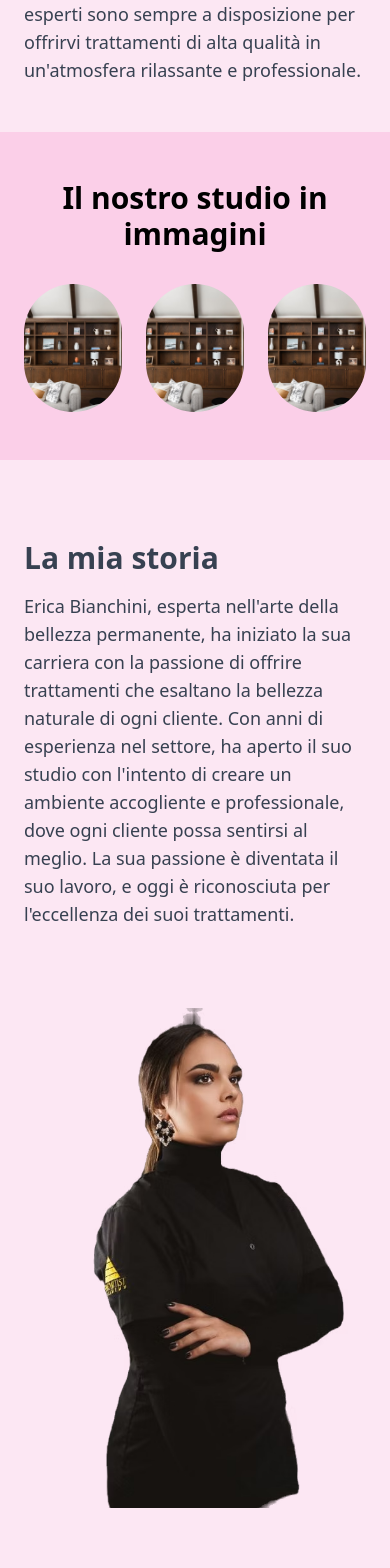
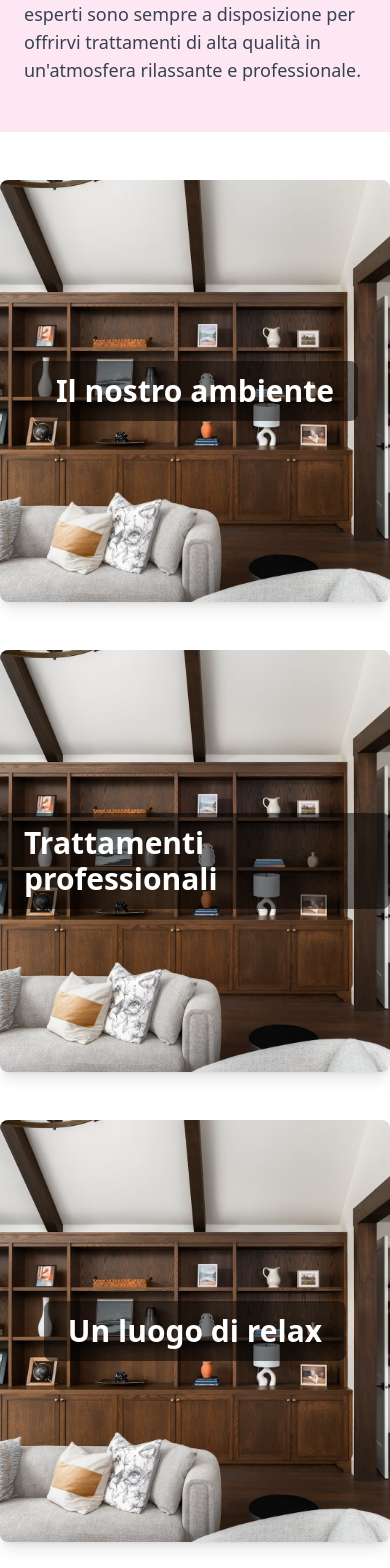
Before and after one commit to DiegoBas17/bellezzaPermanente, a React (Vite) app: page /lo-studio in a window 390 px wide. Shown: the part 1100-2668 px from the top of the page. Built offline with nearby package versions, Linux system fonts and the light colour scheme.

Commit message:
aggiunto effetto parallax e diviso il codice in componenti per facilitare la leggibilità

```diff
--- a/src/components/loStudio/LoStudioPage.jsx
+++ b/src/components/loStudio/LoStudioPage.jsx
@@ -38,35 +38,36 @@ const LoStudioPage = () => {
         </div>
       </section>
 
-      {/* Sezione Foto Tonde */}
-      <section className="bg-pink-200 py-12">
-        <div className="container mx-auto px-6 text-center">
-          <h2 className="text-3xl font-bold mb-8">
-            Il nostro studio in immagini
+      {/* Sezione Foto con Effetto Parallax */}
+      <section className="space-y-12 py-12">
+        {/* Prima immagine */}
+        <div
+          className="w-full h-[50vh] bg-cover bg-center bg-fixed rounded-lg shadow-lg flex items-center justify-center"
+          style={{ backgroundImage: `url(${Random})` }}
+        >
+          <h2 className="text-white text-3xl font-bold bg-black/50 px-6 py-3 rounded-lg">
+            Il nostro ambiente
           </h2>
-          <div className="flex justify-center gap-6">
-            <div className="w-32 h-32 rounded-full overflow-hidden md:w-40 md:h-40 lg:w-48 lg:h-48">
-              <img
-                src={Random}
-                alt="Foto 1"
-                className="w-full h-full object-cover"
-              />
-            </div>
-            <div className="w-32 h-32 rounded-full overflow-hidden md:w-40 md:h-40 lg:w-48 lg:h-48">
-              <img
-                src={Random}
-                alt="Foto 2"
-                className="w-full h-full object-cover"
-              />
-            </div>
-            <div className="w-32 h-32 rounded-full overflow-hidden md:w-40 md:h-40 lg:w-48 lg:h-48">
-              <img
-                src={Random}
-                alt="Foto 3"
-                className="w-full h-full object-cover"
-              />
-            </div>
-          </div>
+        </div>
+
+        {/* Seconda immagine */}
+        <div
+          className="w-full h-[50vh] bg-cover bg-center bg-fixed rounded-lg shadow-lg flex items-center justify-center"
+          style={{ backgroundImage: `url(${Random})` }}
+        >
+          <h2 className="text-white text-3xl font-bold bg-black/50 px-6 py-3 rounded-lg">
+            Trattamenti professionali
+          </h2>
+        </div>
+
+        {/* Terza immagine */}
+        <div
+          className="w-full h-[50vh] bg-cover bg-center bg-fixed rounded-lg shadow-lg flex items-center justify-center"
+          style={{ backgroundImage: `url(${Random})` }}
+        >
+          <h2 className="text-white text-3xl font-bold bg-black/50 px-6 py-3 rounded-lg">
+            Un luogo di relax
+          </h2>
         </div>
       </section>
 
--- a/src/components/navbar/MyTopBar.jsx
+++ b/src/components/navbar/MyTopBar.jsx
@@ -142,7 +142,7 @@ const MyTopBar = () => {
             className="h-14 w-auto object-contain"
           />
           {/* Bottone Menu per mobile */}
-          <button className="md:hidden" onClick={toggleMenu}>
+          <button className="lg:hidden" onClick={toggleMenu}>
             <svg
               xmlns="http://www.w3.org/2000/svg"
               fill="none"
@@ -159,7 +159,7 @@ const MyTopBar = () => {
             </svg>
           </button>
           {/* Menu per desktop */}
-          <div className="hidden md:flex space-x-6">
+          <div className="hidden lg:flex space-x-6">
             {renderMenuItems(
               "cursor-pointer font-semibold px-2 py-1 border-b-2 hover:text-pink-500 hover:border-pink-500"
             )}
@@ -167,7 +167,7 @@ const MyTopBar = () => {
         </nav>
         {/* Menu mobile */}
         {isMenuOpen && (
-          <div className="md:hidden flex flex-col items-center text-white p-4">
+          <div className="lg:hidden flex flex-col items-center text-white p-4">
             {renderMenuItems("py-1 font-semibold text-white px-2")}
           </div>
         )}
--- /dev/null
+++ b/src/components/trattamenti/FaqSections.jsx
@@ -0,0 +1,36 @@
+import React from "react";
+import { ChevronDown, ChevronUp } from "lucide-react";
+
+const FaqSections = ({ faqs, openFaq, setOpenFaq }) => {
+  return (
+    <section className="container mx-auto px-6 py-12">
+      <h2 className="text-3xl font-bold text-center mb-6">Domande Frequenti</h2>
+      <div className="space-y-4">
+        {faqs.map((faq, index) => {
+          const isOpen = openFaq === index;
+          return (
+            <div
+              className="border-b pb-4 cursor-pointer"
+              key={index}
+              onClick={() => setOpenFaq(isOpen ? null : index)}
+            >
+              <div className="flex justify-between items-center">
+                <div className="flex justify-between w-full">
+                  <h3 className="text-lg font-semibold">{faq.question}</h3>
+                </div>
+                {isOpen ? (
+                  <ChevronUp size={20} className="text-gray-600" />
+                ) : (
+                  <ChevronDown size={20} className="text-gray-600" />
+                )}
+              </div>
+              {isOpen && <p className="text-gray-700 mt-2">{faq.answer}</p>}
+            </div>
+          );
+        })}
+      </div>
+    </section>
+  );
+};
+
+export default FaqSections;
--- a/src/components/trattamenti/TrattamentiPage.jsx
+++ b/src/components/trattamenti/TrattamentiPage.jsx
@@ -3,7 +3,7 @@ import MyTopBar from "../navbar/MyTopBar";
 import MyFooter from "../footer/MyFooter";
 import { treatments } from "./treatmentsData.js";
 import { faqs } from "./faqsData.js";
-import { ChevronDown, ChevronUp } from "lucide-react";
+import FaqSections from "./FaqSections.jsx";
 
 const TrattamentiPage = () => {
   const [visibleVideos, setVisibleVideos] = useState(
@@ -36,14 +36,14 @@ const TrattamentiPage = () => {
         {treatments.map((treatment, index) => (
           <div
             key={index}
-            className={`flex flex-col md:flex-row mx-auto py-4 ${
+            className={`flex flex-col md:flex-row mx-auto py-4 md:px-4 ${
               index % 2 === 0
                 ? "md:flex-row bg-gray-100"
                 : "md:flex-row-reverse bg-gray-200"
             } items-center`}
           >
             {/* Testo */}
-            <div className="md:w-1/2 p-6">
+            <div className="md:w-1/2 p-6 text-center">
               <h2 className="text-2xl font-semibold">{treatment.title}</h2>
               <p className="text-gray-700 mt-2">{treatment.description}</p>
             </div>
@@ -63,13 +63,12 @@ const TrattamentiPage = () => {
                 </button>
               ) : (
                 <iframe
-                  width="100%"
                   height="250"
                   src={treatment.videoSrc}
                   title={treatment.title}
                   allow="accelerometer; autoplay; encrypted-media; gyroscope; picture-in-picture"
                   allowFullScreen
-                  className="rounded-lg shadow-lg transition-opacity duration-500 opacity-100"
+                  className="rounded-lg shadow-lg transition-opacity duration-500 opacity-100 w-full lg:w-1/2"
                 ></iframe>
               )}
             </div>
@@ -88,35 +87,7 @@ const TrattamentiPage = () => {
         </a>
       </div>
       {/* FAQ Section */}
-      <section className="container mx-auto px-6 py-12">
-        <h2 className="text-3xl font-bold text-center mb-6">
-          Domande Frequenti
-        </h2>
-        <div className="space-y-4">
-          {faqs.map((faq, index) => {
-            const isOpen = openFaq === index;
-            return (
-              <div
-                className="border-b pb-4 cursor-pointer"
-                key={index}
-                onClick={() => setOpenFaq(isOpen ? null : index)}
-              >
-                <div className="flex justify-between items-center">
-                  <div className="flex justify-between w-full">
-                    <h3 className="text-lg font-semibold">{faq.question}</h3>
-                  </div>
-                  {isOpen ? (
-                    <ChevronUp size={20} className="text-gray-600" />
-                  ) : (
-                    <ChevronDown size={20} className="text-gray-600" />
-                  )}
-                </div>
-                {isOpen && <p className="text-gray-700 mt-2">{faq.answer}</p>}
-              </div>
-            );
-          })}
-        </div>
-      </section>
+      <FaqSections faqs={faqs} openFaq={openFaq} setOpenFaq={setOpenFaq} />
       <MyFooter />
     </>
   );
```
